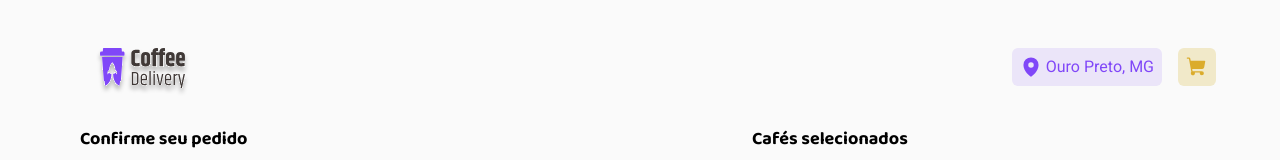
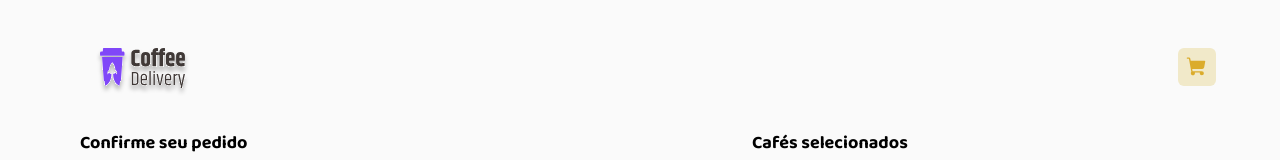
Before and after one commit to caiulucas/ignite-coffee-delivery, a React (Vite) app: page /confirm-order in a window 1280 px wide. Shown: the top 160 px of the page. Built offline with nearby package versions, Linux system fonts and the light colour scheme; no server answers.

Commit message:
feat: get address from AddressContext

```diff
--- a/src/components/Header/index.tsx
+++ b/src/components/Header/index.tsx
@@ -1,24 +1,30 @@
 import { Cart, HeaderContainer, Location } from './styles'
 
-import LogoSvg from '../../assets/logo.svg'
 import { MapPin, ShoppingCart } from 'phosphor-react'
 import { Link } from 'react-router-dom'
+import LogoSvg from '../../assets/logo.svg'
+import { useAddress } from '../../contexts/AddressContext'
 import { useCart } from '../../contexts/CartContext'
 
 export function Header() {
   const { cartList } = useCart()
+  const { address } = useAddress()
 
   return (
     <HeaderContainer>
+      <Link to="/">
         <img
           src={LogoSvg}
           alt="Coffee Delivery Logo (A cup of coffee with a rocket)"
         />
+      </Link>
 
       <nav>
+        {address && (
           <Location>
-          <MapPin weight="fill" /> Ouro Preto, MG
+            <MapPin weight="fill" /> {address.city}, {address.uf}
           </Location>
+        )}
         <Link to="/confirm-order">
           <Cart>
             <ShoppingCart weight="fill" />
```
Lines whose indentation alone changed are shown as unchanged.
